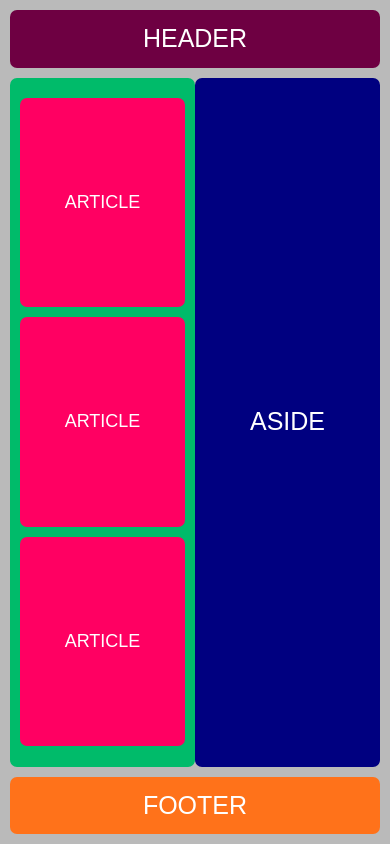
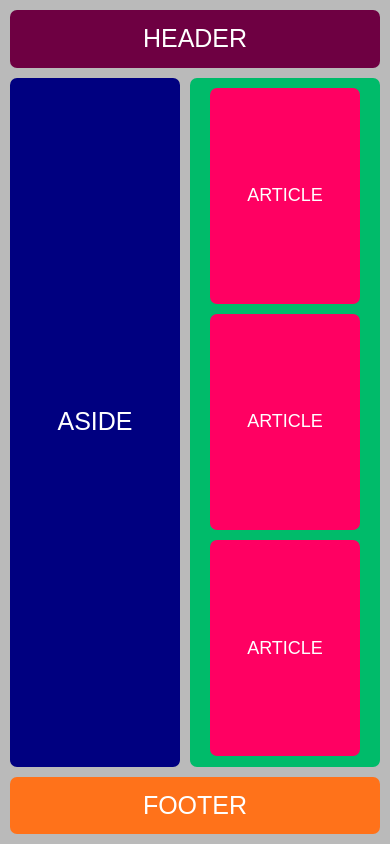
Before and after one commit to WarfDesigns/flexbox-wireframe-practice, a plain HTML site: page index.html in a window 390 px wide. Drawn offline with Linux system fonts and the light colour scheme.

Commit message:
Figured it out finally...

```diff
--- a/css/styles.css
+++ b/css/styles.css
@@ -67,10 +67,8 @@ article {
     align-items: center;
 
 }
-.aside-desktop {
-    display: none;
-}
-.aside-mobile {
+aside {
+    order: 5;
     background-color: navy;
     color: white;
     font-family: Arial, Helvetica, sans-serif;
@@ -96,7 +94,7 @@ footer {
 }
 
 
-@media (min-width: 500px) {
+@media (min-width: 230px) {
 
     body {
         background-color: rgb(186, 186, 186);
@@ -155,11 +153,9 @@ footer {
             padding-right: 0px;
             padding-left: 0px;
             align-items: stretch;
+            flex-direction: row-reverse;
         }
-        .aside-mobile{
-            display: none;
-        }
-        .aside-desktop {
+    aside {
         background-color: navy;
         color: white;
         font-family: Arial, Helvetica, sans-serif;
@@ -172,4 +168,5 @@ footer {
         flex: 1;
         align-items: center;
     }
+
 }
--- a/index.html
+++ b/index.html
@@ -18,7 +18,7 @@
                 HEADER
             </header>
                 <section class="grey">
-                    <aside class="aside-desktop">
+                    <aside>
                         ASIDE
                     </aside>
                         <section>
@@ -32,9 +32,6 @@
                                 ARTICLE
                             </article>
                         </section>
-                        <aside class="aside-mobile">
-                        ASIDE
-                    </aside>
                 </section>
 <footer>
     FOOTER
```
Lines whose indentation alone changed are shown as unchanged.
